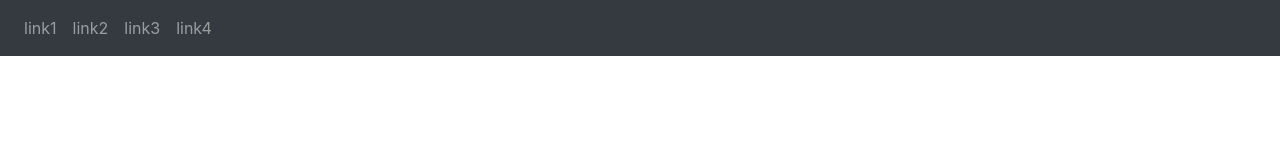
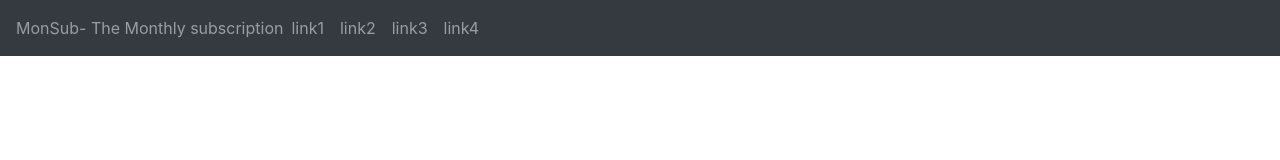
Before and after one commit to robinhooda/Practice-Playground, a plain HTML site: page bootstrap/navbar/index.html in a window 1280 px wide. Drawn offline with nearby package versions, Linux system fonts and the light colour scheme.

```diff
--- a/bootstrap/navbar/index.html
+++ b/bootstrap/navbar/index.html
@@ -9,8 +9,11 @@
     <link rel="stylesheet" href="/style.css">
 </head>
 <body>
-  <nav class="navbar navbar-expand-md navbar-dark bg-dark">
+  <nav class="navbar navbar-expand-sm navbar-dark bg-dark">
 
+    <span class="navbar-text">
+      MonSub- The Monthly subscription
+    </span>
 
     <ul class="navbar-nav">
       <li class="nav-item">
```
Also changed, not shown: node practice/node api/package.json (added, +17 -0 lines), 1 other file.
